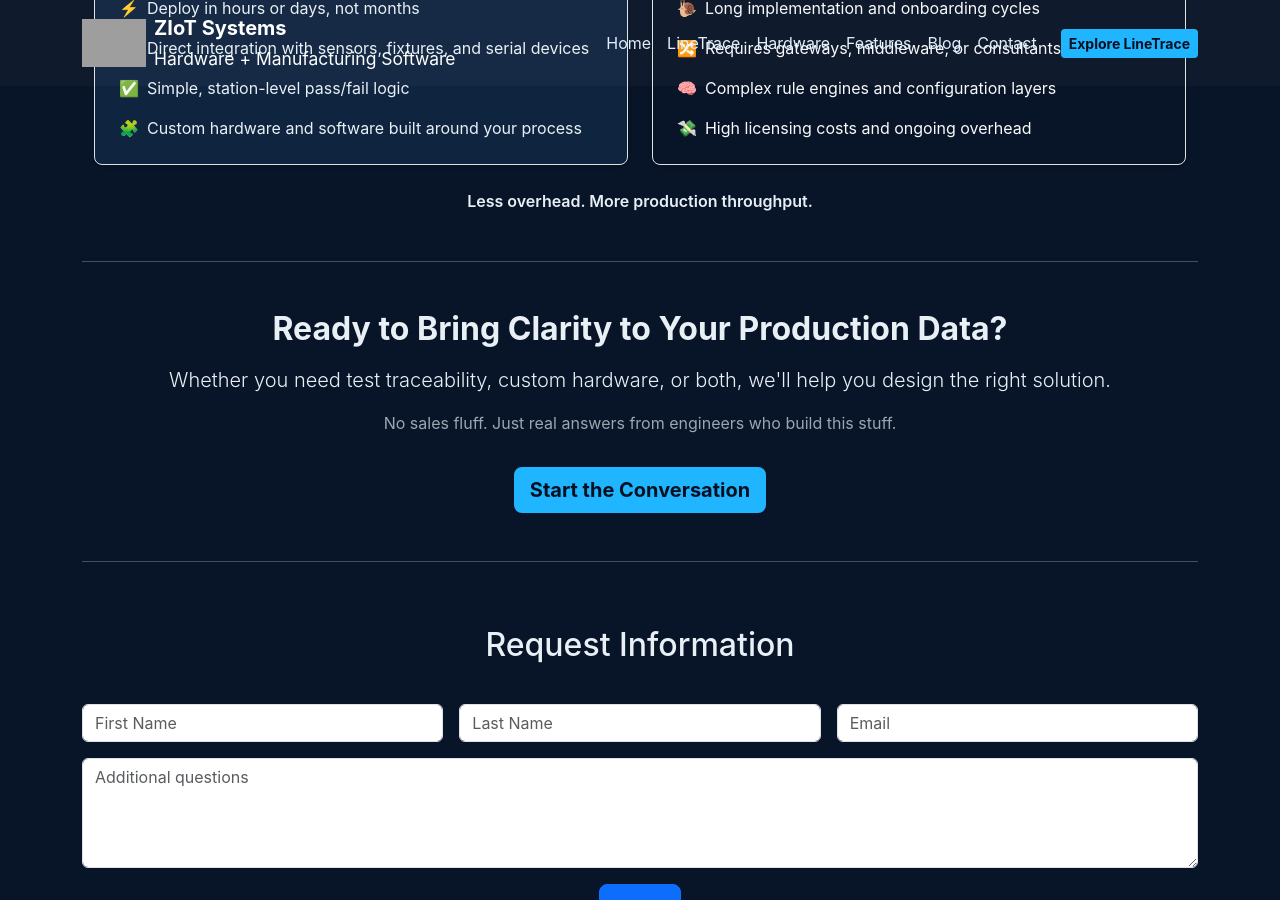
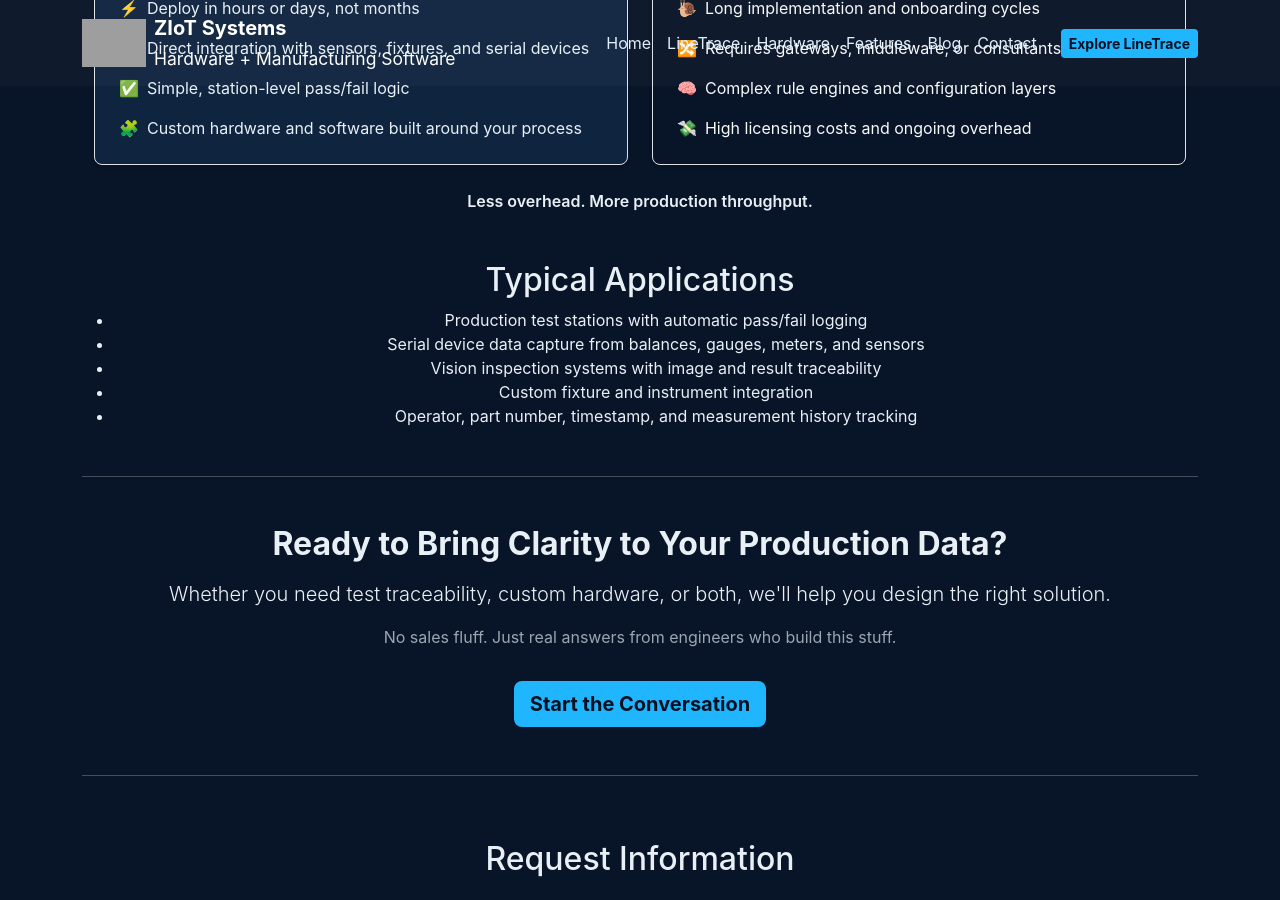
Before and after one commit to ZIoT-Systems/ZIoT-Systems.github.io, a Jekyll site: the page built from README.md, in a window 1280 px wide and 900 px high, scrolled down 1955 px. Built offline with Jekyll 4.4.1, drawn with Linux system fonts in a browser that asks for light colours; our own code applies the rules of GitHub Pages for plain Markdown files; grey boxes are pictures that could not be loaded.

Commit message:
updates!

```diff
--- a/_layouts/default.html
+++ b/_layouts/default.html
@@ -326,6 +326,16 @@
             </div>
         </section>
 
+        <section class="my-5 text-center">
+            <h2>Typical Applications</h2>
+            <ul>
+                <li>Production test stations with automatic pass/fail logging</li>
+                <li>Serial device data capture from balances, gauges, meters, and sensors</li>
+                <li>Vision inspection systems with image and result traceability</li>
+                <li>Custom fixture and instrument integration</li>
+                <li>Operator, part number, timestamp, and measurement history tracking</li>
+            </ul>
+        </section>
 
             <hr class="border-light mt-5">
 
```
Lines whose indentation alone changed are shown as unchanged.
